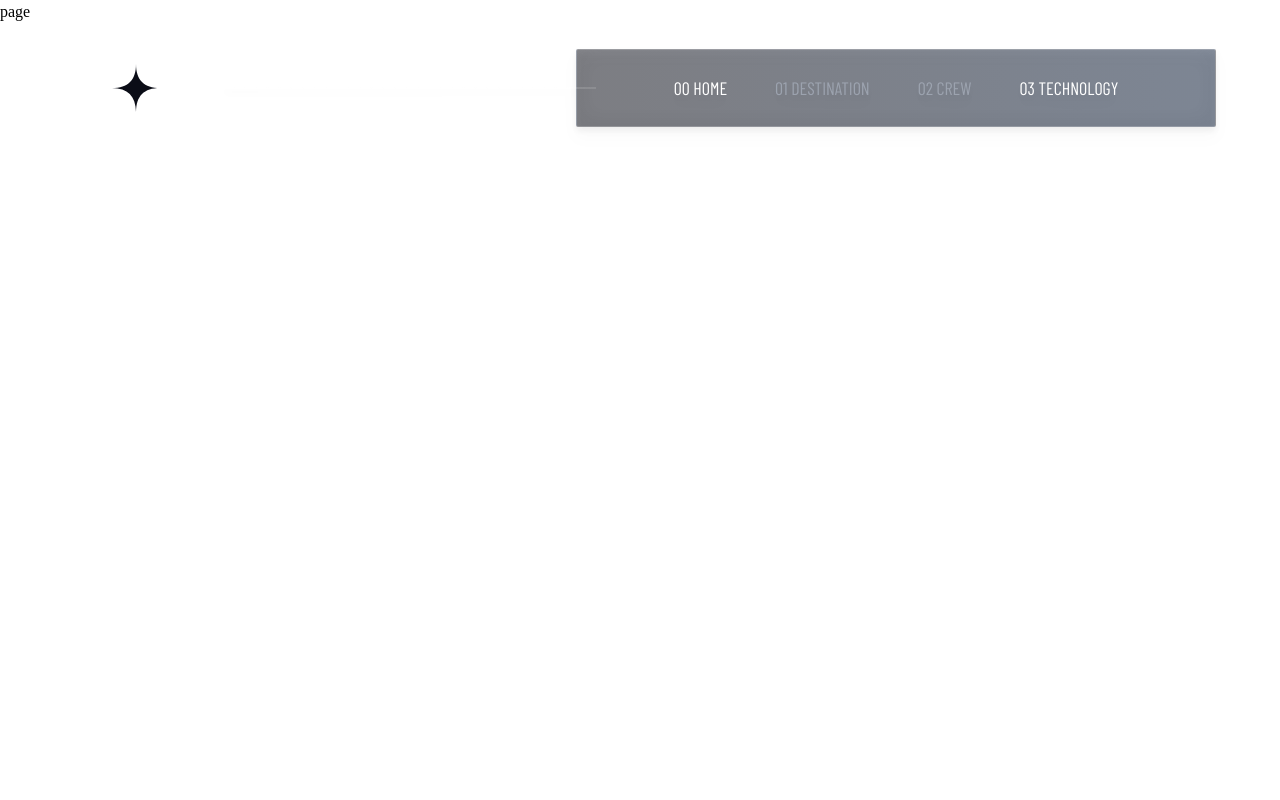
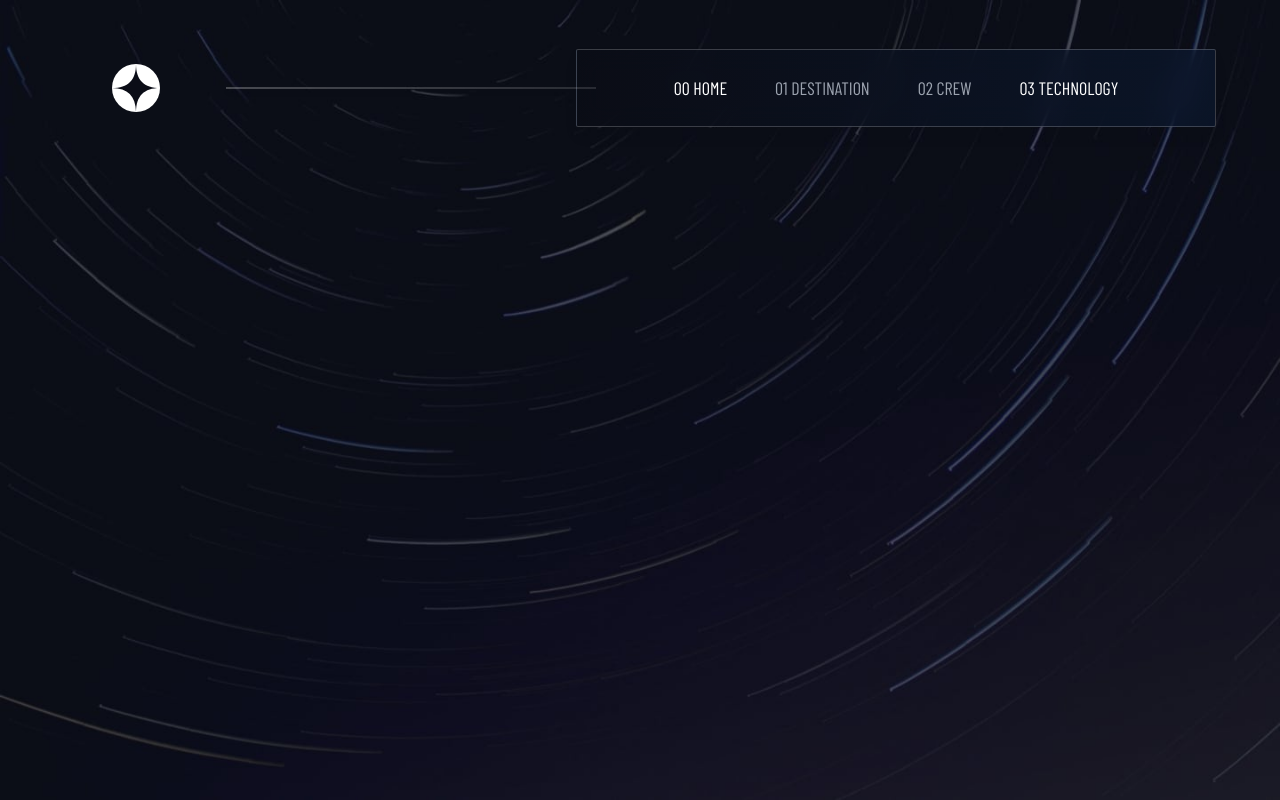
Before and after one commit to ZahirHaniche-dev/nextjs-space, a Next.js app: page /technology in a window 1280 px wide. Built offline with nearby package versions, Linux system fonts and the light colour scheme; a web font is replaced by a local one.

Commit message:
Add page Crew and Technology

```diff
--- a/src/app/crew/page.js
+++ b/src/app/crew/page.js
@@ -2,6 +2,8 @@ import React from 'react'
 
 export default function Crew() {
   return (
-    <div>page</div>
+    <main className={`main bg-crew-mobile md:bg-crew-tablet lg:bg-crew-desktop px-32`}>
+
+    </main>
   )
 }
--- a/src/app/technology/page.js
+++ b/src/app/technology/page.js
@@ -2,6 +2,8 @@ import React from 'react'
 
 export default function Technology() {
   return (
-    <div>page</div>
+    <main className={`main bg-technology-mobile md:bg-technology-tablet lg:bg-technology-desktop px-32`}>
+
+    </main>
   )
 }
--- a/tailwind.config.js
+++ b/tailwind.config.js
@@ -18,6 +18,12 @@ module.exports = {
         "destination-mobile": "url('../assets/destination/background-destination-mobile.jpg')",
         "destination-tablet": "url('../assets/destination/background-destination-tablet.jpg')",
         "destination-desktop": "url('../assets/destination/background-destination-desktop.jpg')",
+        "crew-mobile": "url('../assets/crew/background-crew-mobile.jpg')",
+        "crew-tablet": "url('../assets/crew/background-crew-tablet.jpg')",
+        "crew-desktop": "url('../assets/crew/background-crew-desktop.jpg')",
+        "technology-mobile": "url('../assets/technology/background-technology-mobile.jpg')",
+        "technology-tablet": "url('../assets/technology/background-technology-tablet.jpg')",
+        "technology-desktop": "url('../assets/technology/background-technology-desktop.jpg')",
       },
     },
   },
```
